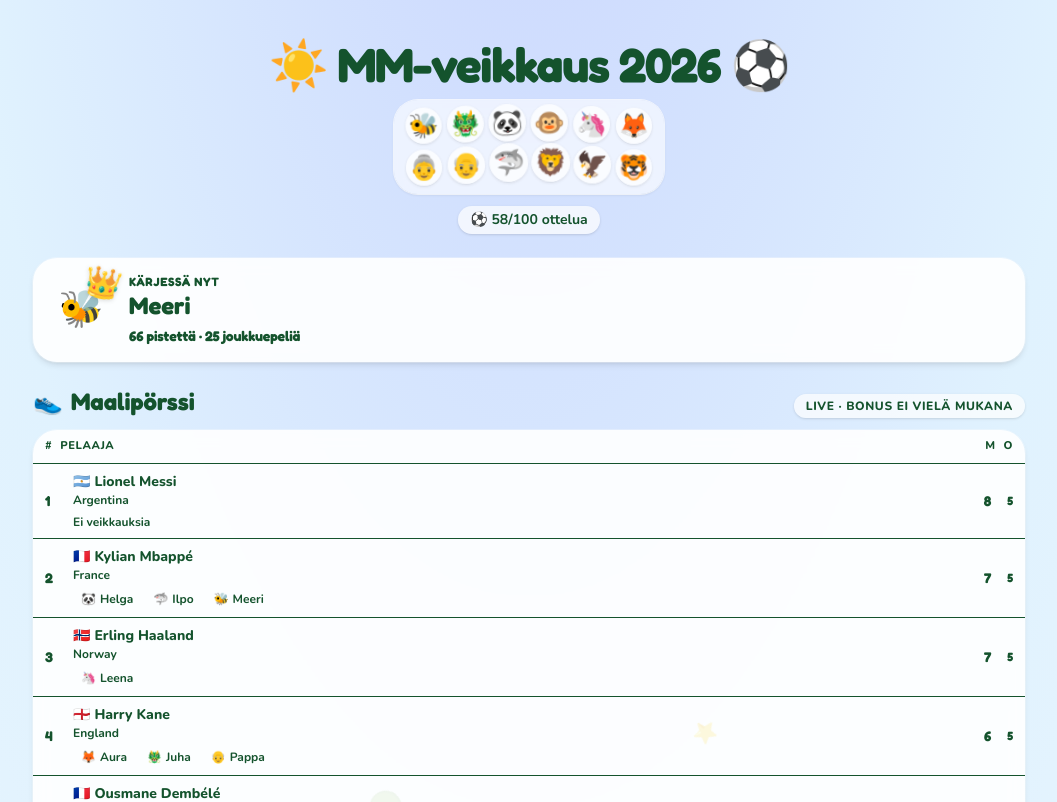
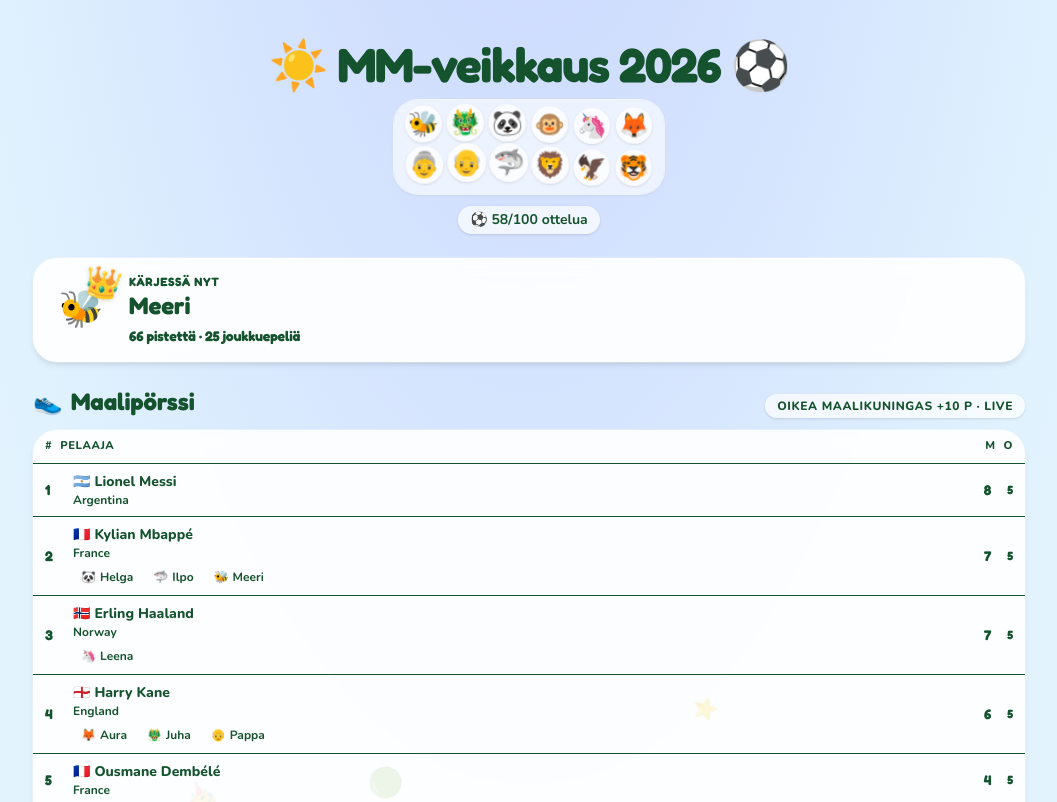
Before and after one commit to intery-oy/mm-veikkaus, a React (Vite) app: page / in a window 1280 px wide. Shown: the top 802 px of the page, without its empty margins (111-1168 px from the left). Built offline with nearby package versions, Linux system fonts and the light colour scheme.

Commit message:
Tidy top scorer betting labels

```diff
--- a/src/app/App.tsx
+++ b/src/app/App.tsx
@@ -101,7 +101,7 @@ export function App() {
               <span>👟</span> Maalipörssi
             </h2>
             <span className="rounded-full bg-white/70 px-3 py-1 text-xs font-black uppercase tracking-wider text-[--color-muted] shadow-sm">
-              Live · bonus ei vielä mukana
+              Oikea maalikuningas +10 p · live
             </span>
           </div>
           <div className="overflow-hidden rounded-3xl bg-white/90 shadow-md ring-1 ring-white/30 backdrop-blur">
@@ -126,9 +126,9 @@ export function App() {
                   <div className="truncate text-xs font-bold text-[--color-muted]">
                     {s.teamName}
                   </div>
-                  <div className="mt-1.5 flex flex-wrap gap-1">
-                    {s.pickedBy.length > 0 ? (
-                      s.pickedBy.map((p) => (
+                  {s.pickedBy.length > 0 && (
+                    <div className="mt-1.5 flex flex-wrap gap-1">
+                      {s.pickedBy.map((p) => (
                         <span
                           key={p.name}
                           className="flex items-center gap-1 rounded-full bg-[--color-grass]/10 px-2 py-0.5 text-xs font-bold text-[--color-ink]"
@@ -136,13 +136,9 @@ export function App() {
                           <span>{p.avatar}</span>
                           {p.name}
                         </span>
-                      ))
-                    ) : (
-                      <span className="text-xs font-bold text-[--color-faint]">
-                        Ei veikkauksia
-                      </span>
-                    )}
-                  </div>
+                      ))}
+                    </div>
+                  )}
                 </div>
                 <span className="num rounded-full bg-[--color-sun]/25 px-2 py-0.5 text-sm font-black text-[--color-ink]">
                   {s.goals}
```
